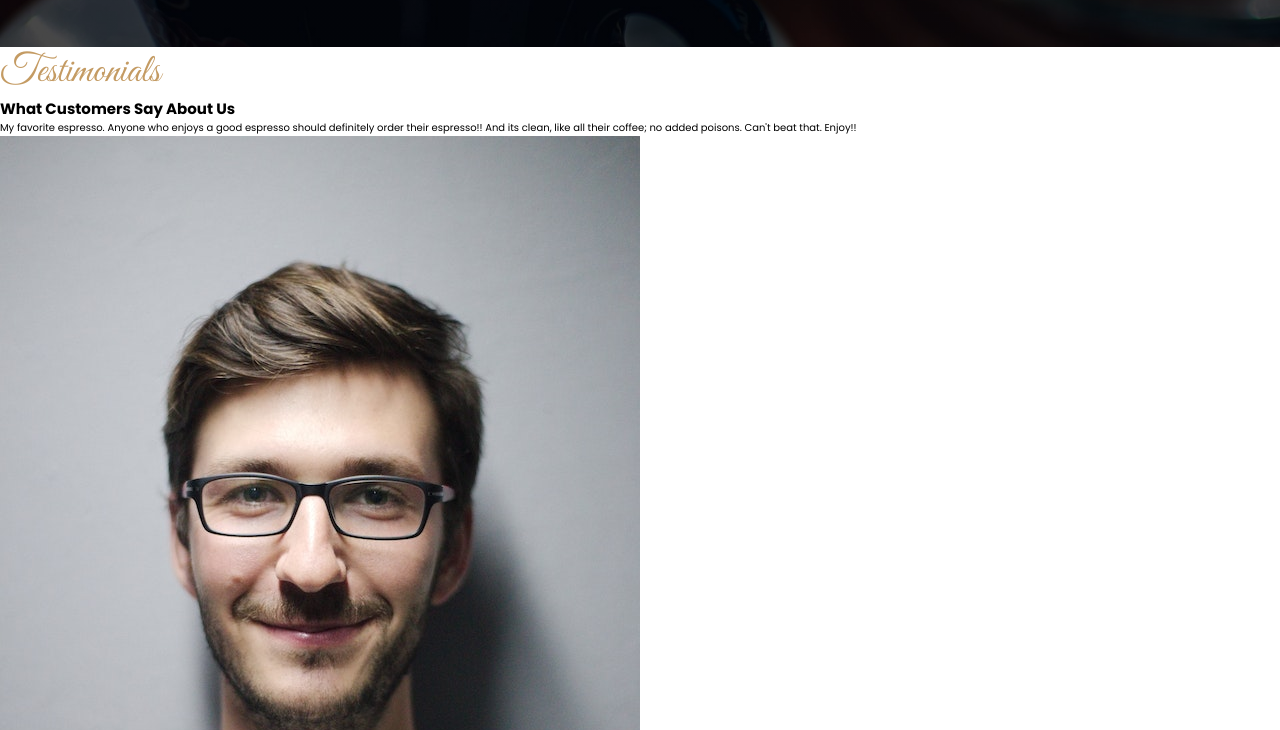
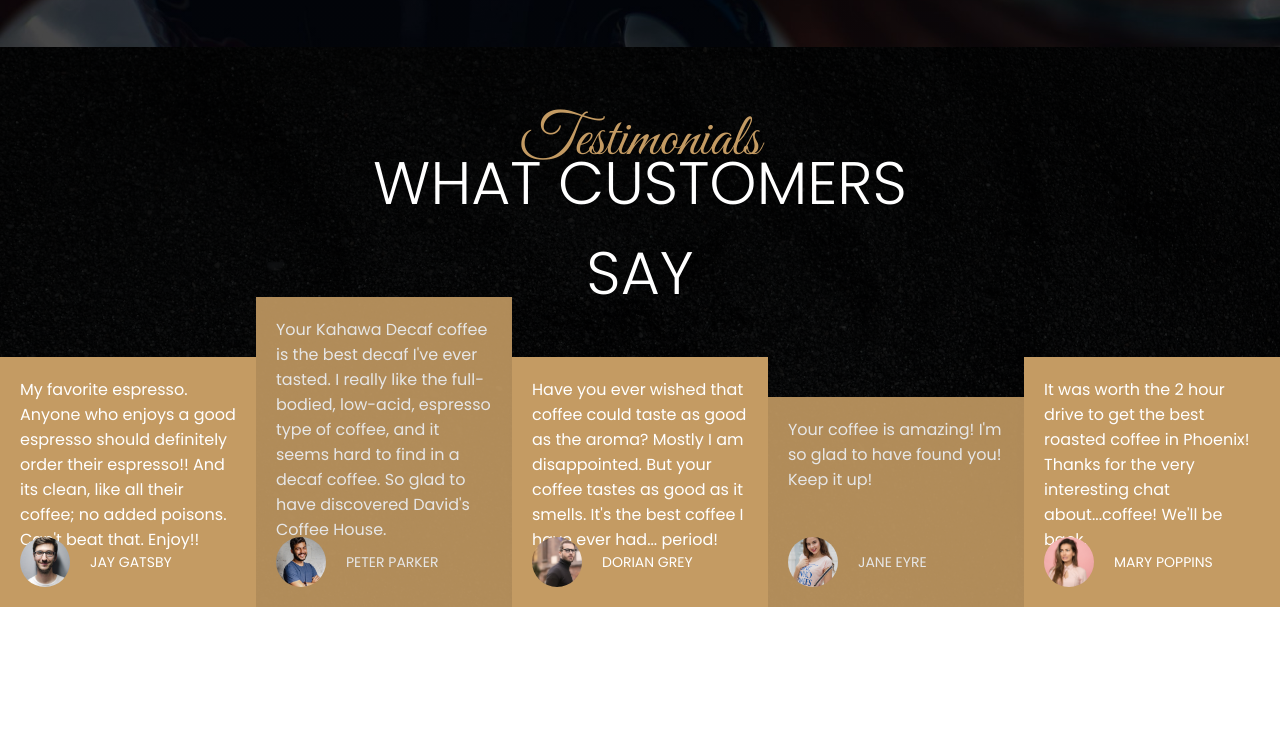
Before and after one commit to dmeskhi/Coffee-House, a plain HTML site: page index.html in a window 1280 px wide. Shown: the part 2153-2883 px from the top of the page. After the commit the page ends 2760 px from the top, so only its background shows below. Drawn offline with nearby package versions, Linux system fonts and the light colour scheme.

Commit message:
Finish styling customers section

```diff
--- a/index.html
+++ b/index.html
@@ -218,7 +218,7 @@
       <section class="customers">
         <div class="customers-banner">
             <h3 class="main-heading">Testimonials</h3>
-            <h1>What Customers Say About Us</h1>
+            <h1>What Customers Say</h1>
         </div>
         <div class="clients">
             <div class="client">
@@ -267,11 +267,9 @@
             </div>
             <div class="client">
                 <p>
-                    Your coffee hits the spot every time.
-                    Thank you for the experience of pure,
-                    delicious coffee masterfully roasted!
-                    I will never purchase any other and I
-                    will spread the word!
+                    Your coffee is amazing!
+                    I'm so glad to have found
+                    you! Keep it up!
                 </p>
                 <div>
                     <img src="images/client4.jpg">
--- a/styles.css
+++ b/styles.css
@@ -451,4 +451,90 @@ span.swiper-pagination-bullet.swiper-pagination-bullet-active::after {
     color: #999;
 }
 /* End of Data */
+
+/* Customers */
+.customers {
+    width: 100%;
+    height: 70vh;
+    background: linear-gradient(rgba(0, 0, 0, 0.9), rgba(0, 0, 0, 0.8)),
+    url(images/image8.jpg) center no-repeat;
+  background-size: cover;
+  position: relative;
+}
+
+.customers-banner {
+    position: absolute;
+    top: 10%;
+    left: 50%;
+    transform: translateX(-50%);
+    text-align: center;
+}
+
+.customers-banner .main-heading {
+    font-size: 6rem;
+    position: relative;
+    z-index: 10;
+}
+
+.customers-banner h1 {
+    font-size: 6rem;
+    font-weight: 300;
+    text-transform: uppercase;
+    color: #fff;
+    margin-top: -4rem;
+}
+
+.clients {
+    position: absolute;
+    bottom: 0;
+    display: flex;
+    align-items: flex-end;
+}
+
+.client {
+    width: 25%;
+    height: 25rem;
+    background-color: #c49b63;
+    padding: 2rem;
+    color: #fff;
+    position: relative;
+}
+
+.client:nth-child(2) {
+    height: 31rem;
+}
+
+.client:nth-child(4) {
+    height: 21rem;
+}
+
+.client:nth-child(even) {
+    opacity: 0.9;
+}
+
+.client p {
+    font-size: 1.6rem;
+    margin-bottom: 2rem;
+}
+
+.client div {
+    position: absolute;
+    bottom: 2rem;
+    display: flex;
+    align-items: center;
+}
+
+.client img {
+    width: 5rem;
+    height: 5rem;
+    object-fit: cover;
+    border-radius: 50%;
+    margin-right: 2rem;
+}
+
+.client div span {
+    font-size: 1.4rem;
+    text-transform: uppercase;
+}
+/* End of Customers */
 /* End of Container */
```
